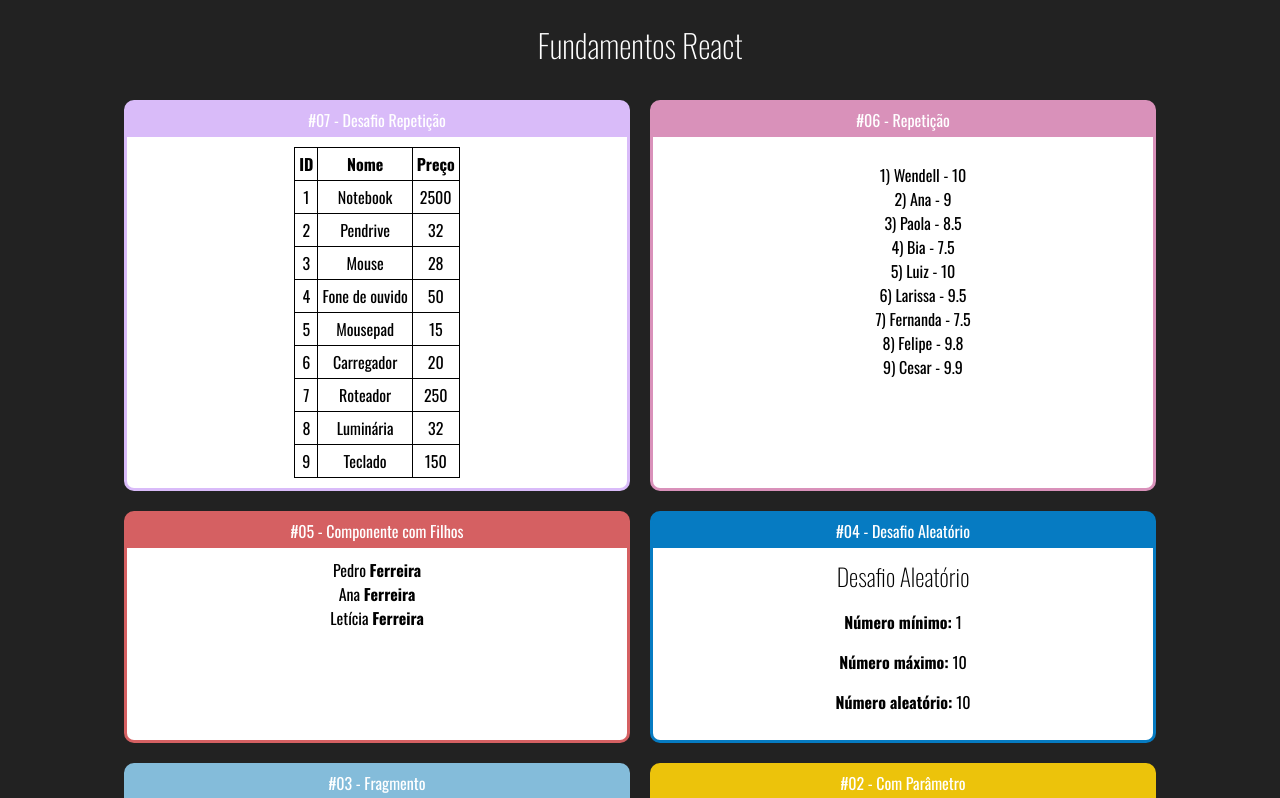
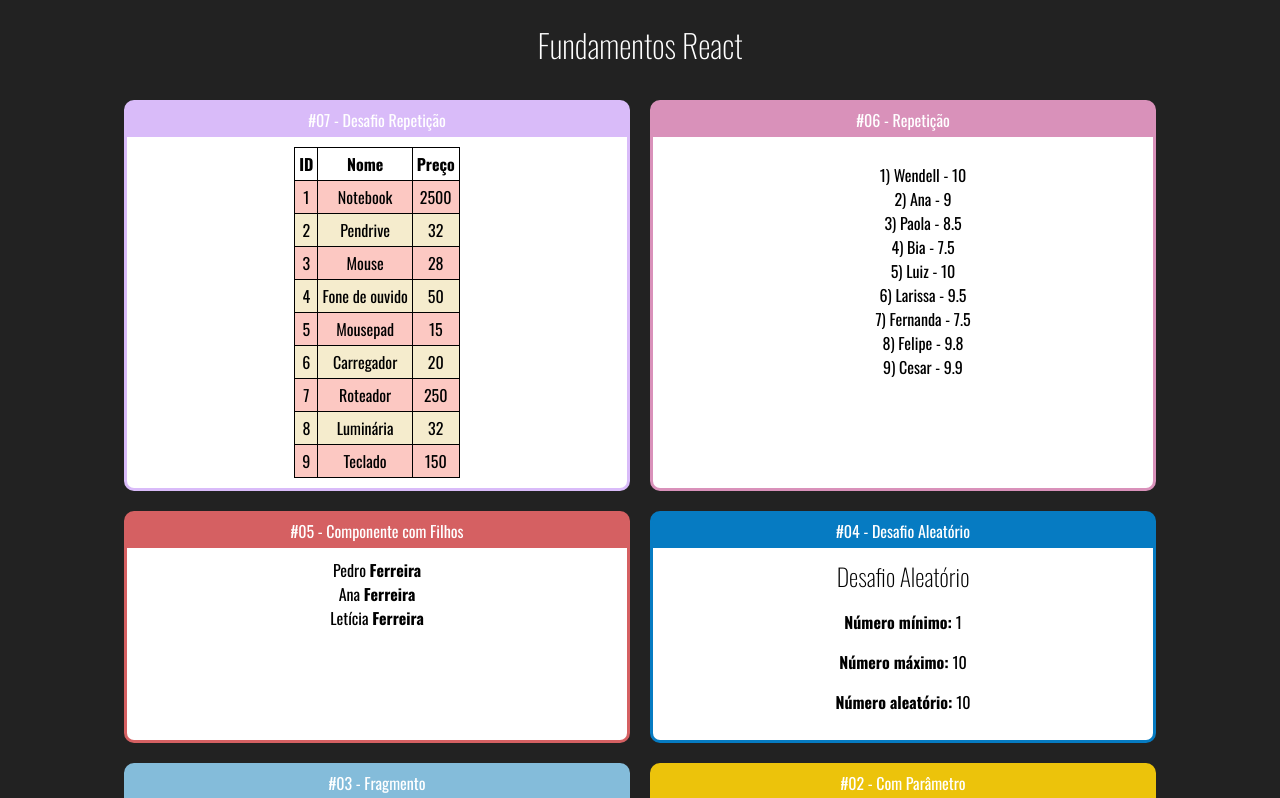
Before and after one commit to wen-dell/fundamentos-react, a React (Create React App) app: page / in a window 1280 px wide. Shown: the top 798 px of the page. Built offline with nearby package versions, Linux system fonts and the light colour scheme.

Commit message:
Usando className dinâmica

```diff
--- a/src/components/repeticao/TabelaProdutos.css
+++ b/src/components/repeticao/TabelaProdutos.css
@@ -12,3 +12,11 @@ tr, td, th {
     display: flex;
     justify-content: center;
 }
+
+.Par {
+    background-color: #fcc8c2;
+}
+
+.Impar {
+    background-color: #f5eccd;
+}
--- a/src/components/repeticao/TabelaProdutos.jsx
+++ b/src/components/repeticao/TabelaProdutos.jsx
@@ -2,9 +2,9 @@ import produtos from "../../data/produtos";
 import "./TabelaProdutos.css";
 
 const TabelaProdutos = (props) => {
-  const rows = produtos.map((produto) => {
+  const rows = produtos.map((produto, i) => {
     return (
-      <tr key={produto.id}>
+      <tr key={produto.id} className={i % 2 === 0 ? 'Par' : 'Impar'}>
         <td>{produto.id}</td>
         <td>{produto.nome}</td>
         <td>{produto.preco}</td>
```
